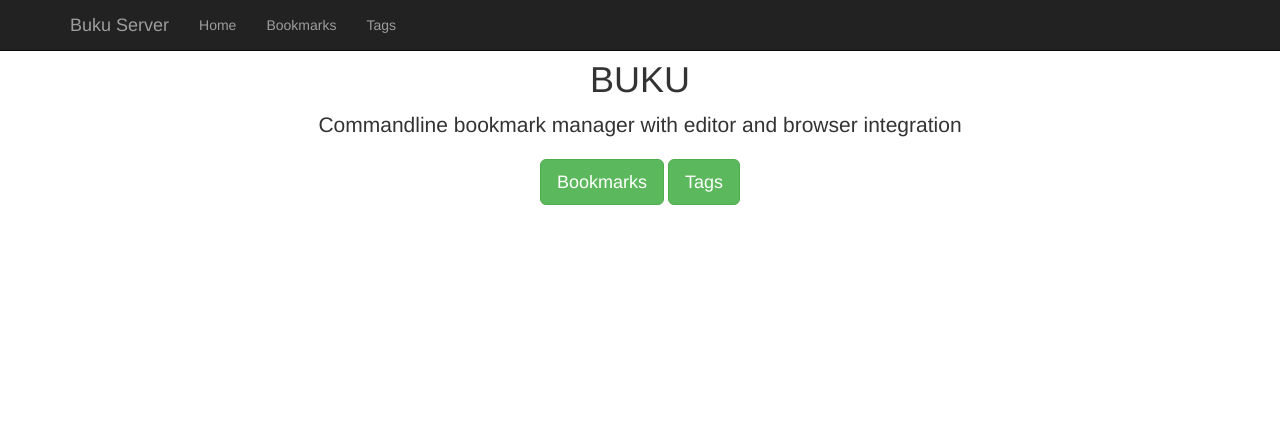
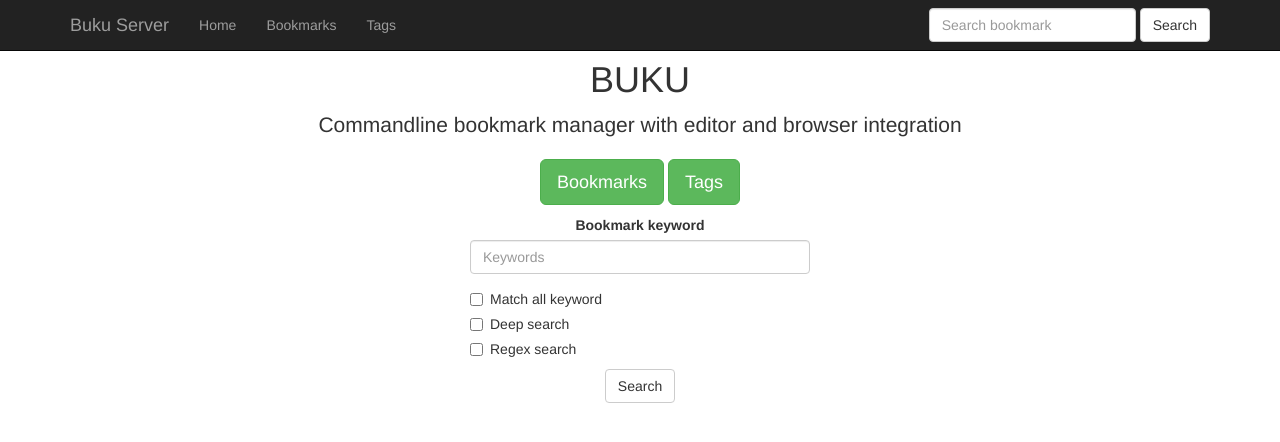
Before and after one commit to jarun/buku, a Flask app: page / in a window 1280 px wide. Shown: the top 442 px of the page. Run offline with Flask 2, Linux system fonts and the light colour scheme; parts of the project's set-up code (start-up, migrations or seed data) failed here and were passed over; some libraries are stand-ins or nearby versions.

Commit message:
chg: dev: search bookmark on template
- search form on index, bookmark and search page
- move show_bookmarks function to base
- add simple search on navbar
- use `result` instead of `results` for similar form with bookmark view
method

```diff
--- a/bukuserver/server.py
+++ b/bukuserver/server.py
@@ -290,7 +290,7 @@
         regex = \
             regex if type(regex) == bool else regex.lower() == 'true'
 
-    results = {'bookmarks': []}
+    result = {'bookmarks': []}
     bukudb = getattr(flask.g, 'bukudb', BukuDb())
     found_bookmarks = bukudb.searchdb(keywords, all_keywords, deep, regex)
     found_bookmarks = [] if found_bookmarks is None else found_bookmarks
@@ -313,19 +313,19 @@
                     'tags': list([_f for _f in bookmark[3].split(',') if _f]),
                     'description': bookmark[4]
                 }
-                results['bookmarks'].append(result_bookmark)
-        current_app.logger.debug('total bookmarks:{}'.format(len(results['bookmarks'])))
+                result['bookmarks'].append(result_bookmark)
+        current_app.logger.debug('total bookmarks:{}'.format(len(result['bookmarks'])))
         if is_api_request_path:
-            res = jsonify(results)
+            res = jsonify(result)
         else:
-            pagination_total = len(results['bookmarks'])
-            bms = list(chunks(results['bookmarks'], per_page))
-            results['bookmarks'] = bms[page-1]
+            pagination_total = len(result['bookmarks'])
+            bms = list(chunks(result['bookmarks'], per_page))
+            result['bookmarks'] = bms[page-1]
             pagination = Pagination(
                 page=page, total=pagination_total, per_page=per_page,
                 search=False, record_name='bookmarks', bs_version=3
             )
-            res = render_template('bukuserver/search.html', results=results, pagination=pagination)
+            res = render_template('bukuserver/bookmarks.html', result=result, pagination=pagination)
     elif request.method == 'DELETE':
         if found_bookmarks is not None:
             for bookmark in found_bookmarks:
--- a/bukuserver/templates/bukuserver/base.html
+++ b/bukuserver/templates/bukuserver/base.html
@@ -25,6 +25,12 @@
         <li><a href="{{url_for('bookmarks-html')}}">Bookmarks</a></li>
         <li><a href="{{url_for('get_tags-html')}}">Tags</a></li>
       </ul>
+      <form class="navbar-form navbar-right" action="{{url_for('search_bookmarks-html')}}" method="GET">
+        <div class="form-group">
+          <input type="text" class="form-control" id="inputKeywords" placeholder="Search bookmark" name="keywords">
+        </div>
+        <button type="submit" class="btn btn-default">Search</button>
+      </form>
     </div><!--/.nav-collapse -->
   </div>
 </nav>
@@ -42,3 +48,41 @@
   {%- endif %}
   {%- endwith %}
 {%- endblock %}
+
+{% macro show_bookmarks(bookmarks) %}
+<table class="table" style="table-layout: fixed; width: 100%">
+  <caption>Bookmark table.</caption>
+  <thead> <tr> <th>Entry</th> </tr> </thead>
+  <tbody>
+    {% for item in bookmarks %}
+    <tr> <td style="overflow-wrap: break-word;">
+      <h3><a href="{{item.url}}">{{item.title}}</a></h3>
+      <p><a href="{{item.url}}">{{item.url}}</a></p>
+      <p>{{item.description}}</p>
+      <p>
+        {% for tag in item.tags %}
+        <a class="btn btn-default" href="{{url_for('bookmarks-html', tag=tag)}}" role="button">{{tag}}</a>
+        {% endfor %}
+      </p>
+    </td> <tr>
+    {% else %}
+    <tr> <td>No entry Found</td> </tr>
+    {% endfor %}
+  </tbody>
+</table>
+{% endmacro %}
+
+{% macro show_bookmarks_search_form() %}
+<form action="{{url_for('search_bookmarks-html')}}" method="GET">
+  <div class="form-group">
+    <label for="">Bookmark keyword</label>
+    <input type="text" class="form-control" id="inputKeywords" placeholder="Keywords" name="keywords">
+  </div>
+  <div class="text-left">
+    <div class="checkbox"> <label> <input type="checkbox" name="all_keywords"> Match all keyword </label> </div>
+    <div class="checkbox"> <label> <input type="checkbox" name="deep"> Deep search</label> </div>
+    <div class="checkbox"> <label> <input type="checkbox" name="regex"> Regex search </label> </div>
+  </div>
+  <button type="submit" class="btn btn-default">Search</button>
+</form>
+{% endmacro %}
--- a/bukuserver/templates/bukuserver/index.html
+++ b/bukuserver/templates/bukuserver/index.html
@@ -9,6 +9,9 @@
       <a class="btn btn-lg btn-success" href="{{url_for('bookmarks-html')}}" role="button">Bookmarks</a>
       <a class="btn btn-lg btn-success" href="{{url_for('get_tags-html')}}" role="button">Tags</a>
     </p>
+    <div class=" col-md-4 col-md-offset-4">
+      {{show_bookmarks_search_form()}}
+    </div>
   </div>
 </div>
 {% endblock %}
```
Also changed, not shown: bukuserver/templates/bukuserver/bookmarks.html (+3 -25 lines).
